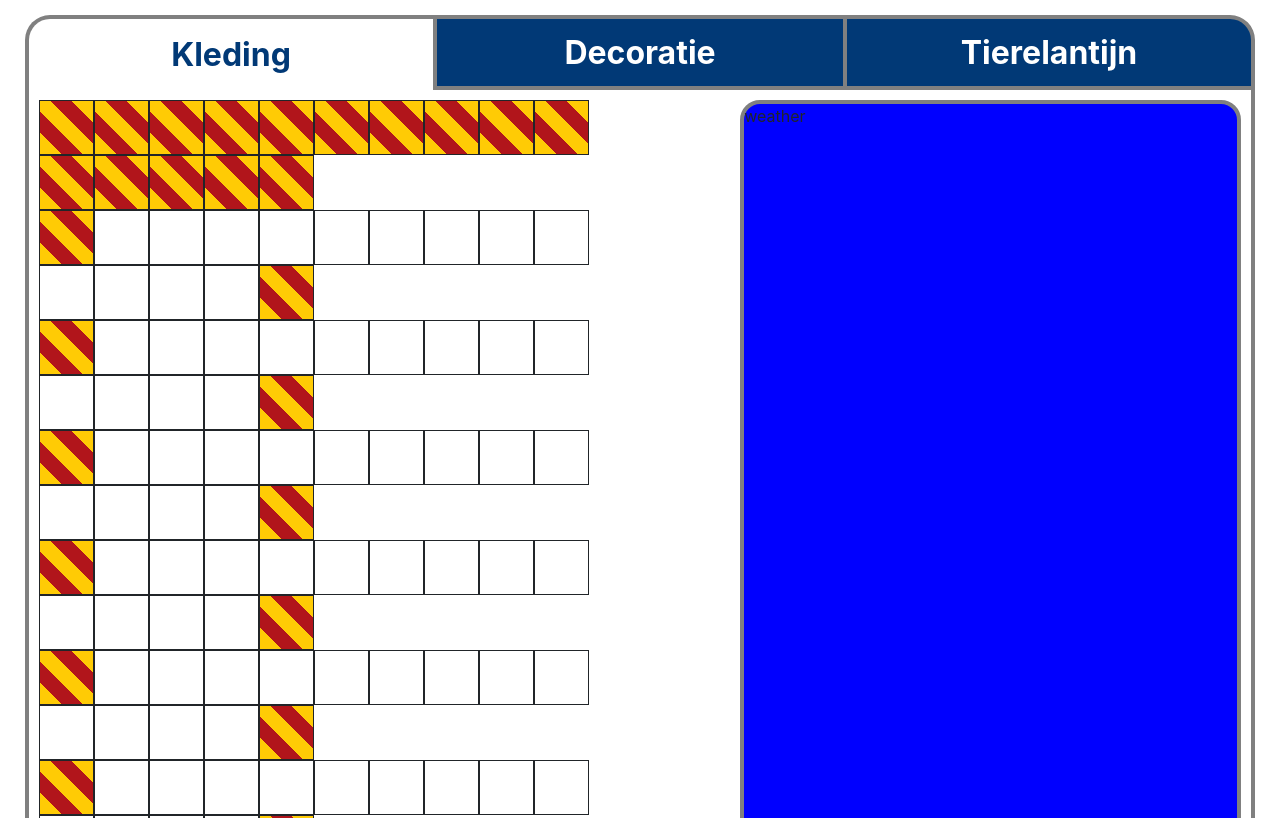
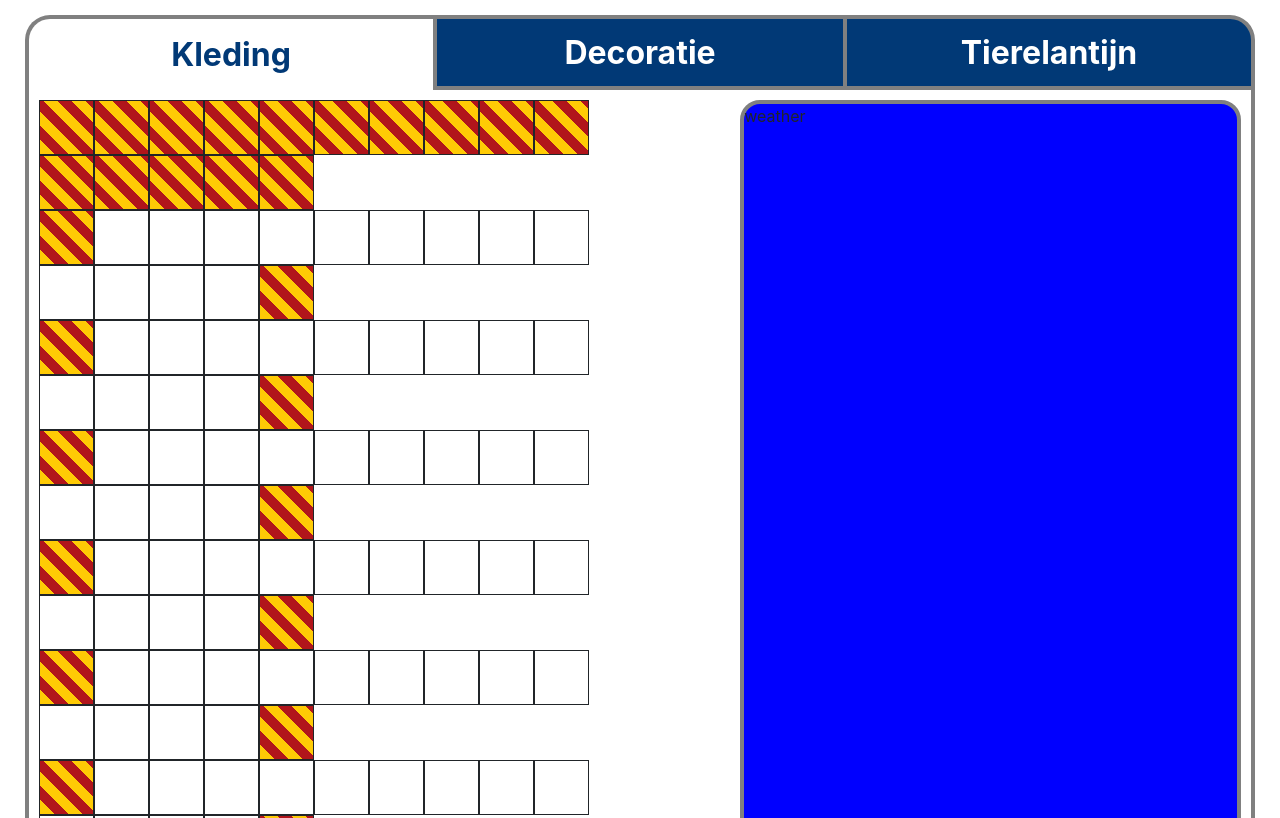
Before and after one commit to A3vk/WEBJS, a website built with webpack: page src/template.html in a window 1280 px wide. Shown: the top 818 px of the page. Built offline with nearby package versions, Linux system fonts and the light colour scheme.

Commit message:
gradient fix

```diff
--- a/src/sass/grid.scss
+++ b/src/sass/grid.scss
@@ -9,18 +9,6 @@
 		max-width: 55px;
 	}
 	.grid-square.blocked{
-
-		background-image: linear-gradient(
-		45deg,
-		$yellow 20%,
-		$red 20%,
-		$red 40%,
-		$yellow 40%,
-		$yellow 60%,
-		$red 60%,
-		$red 80%,
-		$yellow 80%,
-		$yellow 100%
-	);
+		background-image: repeating-linear-gradient(45deg, $yellow, $yellow 10px, $red 10px, $red 20px);
 	}
 }
```
